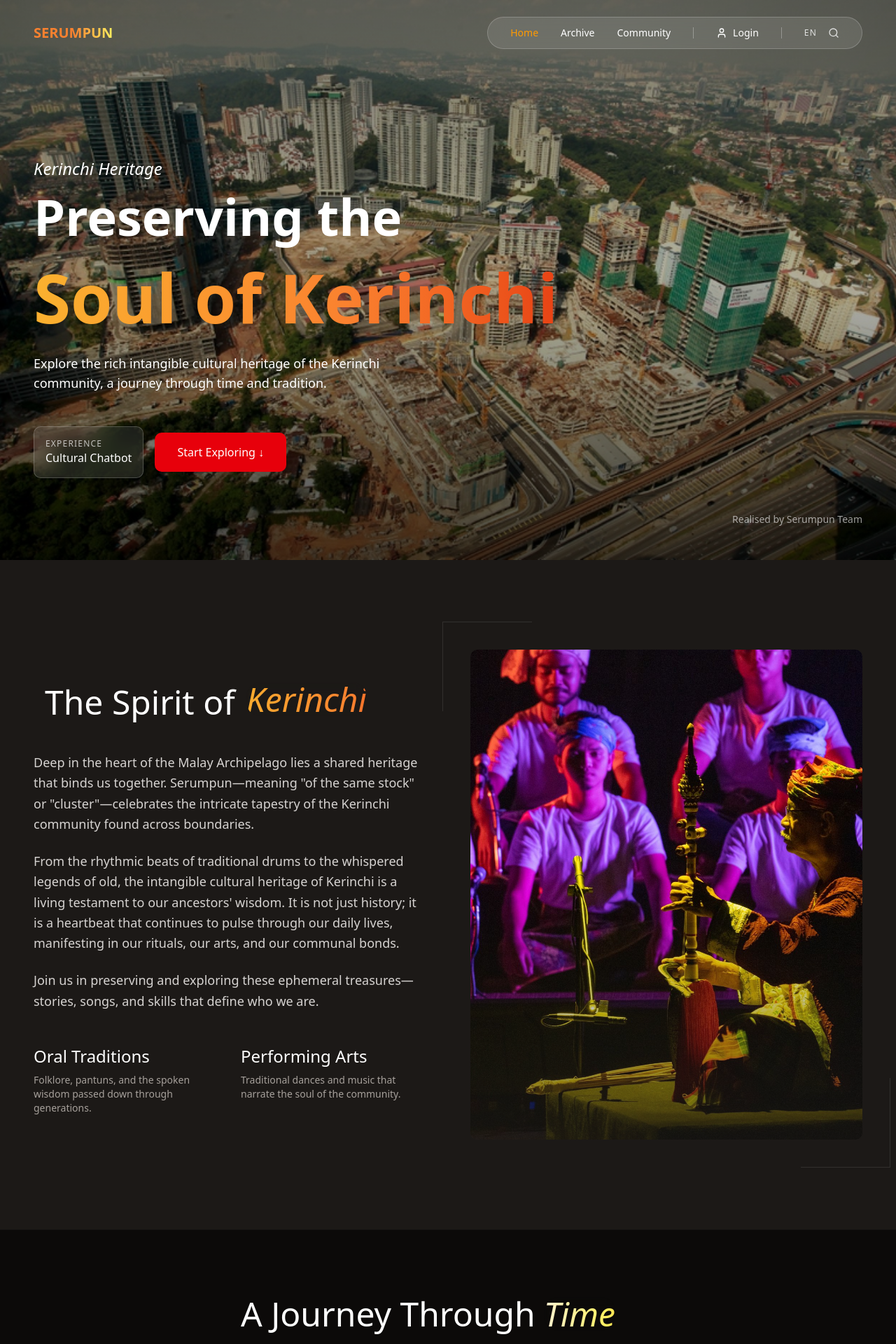
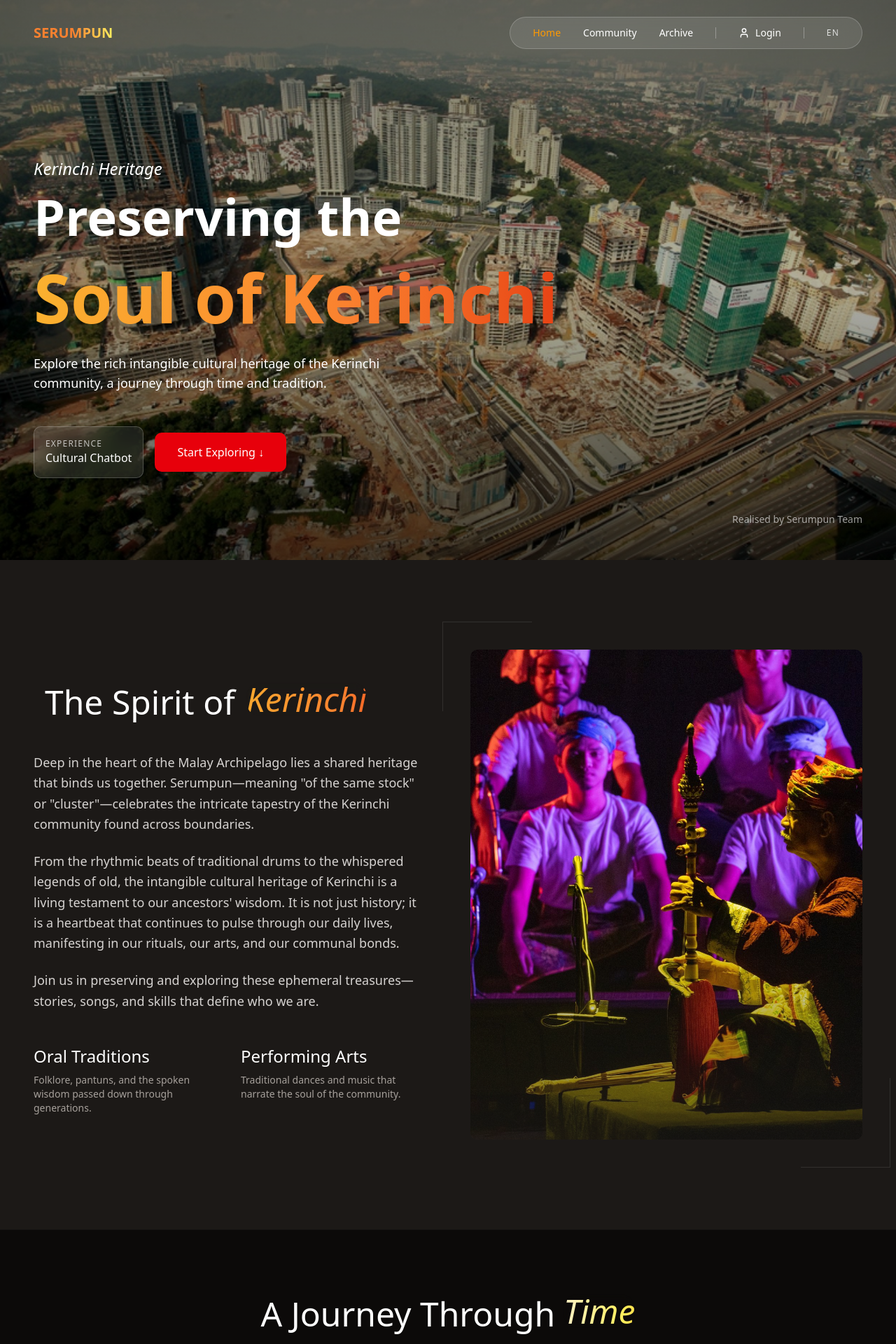
Before and after one commit to Heng-Yi-Kang/serumpun, a Next.js app: page / in a window 1280 px wide. Shown: the top 1920 px of the page at 70% size. Built offline with nearby package versions, Linux system fonts and the light colour scheme; a web font is replaced by a local one.

Commit message:
fix the alignment of the tittle of the timeline , the button of share your story , sequence of navigation bar , home button button and removal of icon

```diff
--- a/src/components/Nav.tsx
+++ b/src/components/Nav.tsx
@@ -1,5 +1,5 @@
 "use client";
-import { Search, Globe, Menu, X, User } from "lucide-react";
+import { Globe, Menu, X, User } from "lucide-react";
 import Link from "next/link";
 import { useState } from "react";
 import { usePathname } from "next/navigation";
@@ -26,15 +26,19 @@ export default function Nav() {
   return (
     <nav className="relative z-50 flex items-center justify-between px-6 py-6 md:px-12 text-white">
       <div className="flex items-center gap-2">
+        {/* ADDED LINK HERE */}
+        <Link href="/">
           <p
             className="
               text-xl font-bold
               bg-gradient-to-r from-[#FA812F] via-[#FA812F] to-[#FFEF5F]
               bg-clip-text text-transparent
+              cursor-pointer
               "
           >
             SERUMPUN
           </p>
+        </Link>
       </div>
 
       {/* Desktop Menu */}
@@ -42,24 +46,14 @@ export default function Nav() {
         <Link href="/" className={getLinkClasses("/")}>
           Home
         </Link>
+
+        <Link href="/#stories" className="text-sm font-medium hover:text-stone-300 transition-colors">
+          Community
+        </Link>
+
         <Link href="/archive" className={getLinkClasses("/archive")}>
           Archive
         </Link>
-        {/* <Link
-          href="/#intro"
-          className="text-sm font-medium hover:text-stone-300 transition-colors"
-        >
-          Heritage
-        </Link> */}
-        <Link href="/community" className={getLinkClasses("/community")}>
-          Community
-        </Link>
-        {/* <Link
-          href="/#chat"
-          className="text-sm font-medium hover:text-stone-300 transition-colors"
-        >
-          Ask Serumpun
-        </Link> */}
 
         <div className="h-4 w-px bg-white/30" />
 
@@ -90,7 +84,6 @@ export default function Nav() {
           <span className="text-xs uppercase tracking-widest opacity-80 cursor-pointer hover:text-white">
             EN
           </span>
-          <Search className="h-4 w-4 opacity-80 cursor-pointer" />
         </div>
       </div>
 
@@ -117,8 +110,8 @@ export default function Nav() {
               Heritage
             </Link>
             <Link
-              href="/community"
-              className={getMobileLinkClasses("/community")}
+              href="/#stories"
+              className="text-lg font-medium"
             >
               Community
             </Link>
--- a/src/components/StoriesCarousel.tsx
+++ b/src/components/StoriesCarousel.tsx
@@ -2,8 +2,9 @@
 
 import { useEffect, useState } from "react";
 import { motion, AnimatePresence } from "framer-motion";
-import { Quote } from "lucide-react";
+import { Quote, ArrowRight } from "lucide-react";
 import Image from "next/image";
+import Link from "next/link"; // Imported Link
 
 // Mock Data for the Vibe Check
 const STORIES = [
@@ -45,7 +46,8 @@ export default function StoriesCarousel() {
   }, []);
 
   return (
-    <section className="relative bg-stone-900 py-24 border-t border-white/5 overflow-hidden">
+    // Added id="stories" for navigation
+    <section id="stories" className="relative bg-stone-900 py-24 border-t border-white/5 overflow-hidden">
       <div className="container mx-auto px-6 md:px-12">
         <div className="mb-12 text-center">
           <h2 className="text-3xl md:text-4xl font-serif text-white mb-4">
@@ -56,7 +58,7 @@ export default function StoriesCarousel() {
           </p>
         </div>
 
-        <div className="relative h-[400px] w-full max-w-4xl mx-auto">
+        <div className="relative min-h-[500px] md:h-[400px] w-full max-w-4xl mx-auto">
           <AnimatePresence mode="wait">
             <motion.div
               key={index}
@@ -86,12 +88,16 @@ export default function StoriesCarousel() {
               </div>
 
               {/* Text Section */}
-              <div className="md:w-3/5 p-8 md:p-12 flex flex-col justify-center relative">
-                <Quote className="absolute top-8 left-8 w-12 h-12 text-white/5" />
+              <div className="md:w-3/5 p-8 md:p-12 flex flex-col justify-between relative">
+                 <div>
+                    <Quote className="w-12 h-12 text-white/5 mb-6" />
                     <p className="text-lg md:text-2xl text-stone-200 leading-relaxed font-light italic">
                     "{STORIES[index].story}"
                     </p>
-                <div className="mt-8 flex gap-2">
+                 </div>
+
+                <div className="mt-8 flex items-center justify-between">
+                    <div className="flex gap-2">
                         {STORIES.map((_, i) => (
                             <div
                             key={i}
@@ -101,6 +107,15 @@ export default function StoriesCarousel() {
                             />
                         ))}
                     </div>
+
+                    {/* NEW BUTTON ADDED HERE */}
+                    <Link
+                        href="/community"
+                        className="flex items-center gap-2 text-sm font-medium text-amber-500 hover:text-amber-400 transition-colors"
+                    >
+                        Share Your Story <ArrowRight className="w-4 h-4" />
+                    </Link>
+                </div>
               </div>
             </motion.div>
           </AnimatePresence>
--- a/src/components/Timeline.tsx
+++ b/src/components/Timeline.tsx
@@ -54,21 +54,22 @@ export default function Timeline() {
       <div className="absolute top-0 left-0 w-full h-full bg-[radial-gradient(circle_at_top,_var(--tw-gradient-stops))] from-amber-900/20 via-stone-950 to-stone-950" />
 
       <div className="container mx-auto px-6 md:px-12 relative z-10">
-        <div className="text-center mb-16 flex flex-col justify-center">
-          <div className="flex self-center items-center justify-center w-1/2">
-            <h2 className="text-3xl md:text-5xl font-serif text-white mb-4">
+        <div className="text-center mb-16 flex flex-col justify-center items-center">
+          {/* UPDATED: Removed w-1/2, added flex-wrap and gap for better centering */}
+          <div className="flex flex-wrap items-center justify-center gap-3">
+            <h2 className="text-3xl md:text-5xl font-serif text-white">
               A Journey Through
             </h2>
             <GradientText
               colors={["#FEF3E2", "#FFEF5F", "#FF9D00"]}
               animationSpeed={3}
               showBorder={false}
-              className="italic text-5xl font-bold ml-0 -top-2 ml-3"
+              className="italic text-5xl font-bold -top-1" // Adjusted className
             >
               Time
             </GradientText>
           </div>
-          <p className="text-stone-400">
+          <p className="text-stone-400 mt-4">
             Tracing the footsteps of the Kerinchi people.
           </p>
         </div>
```
Lines whose indentation alone changed are shown as unchanged.
